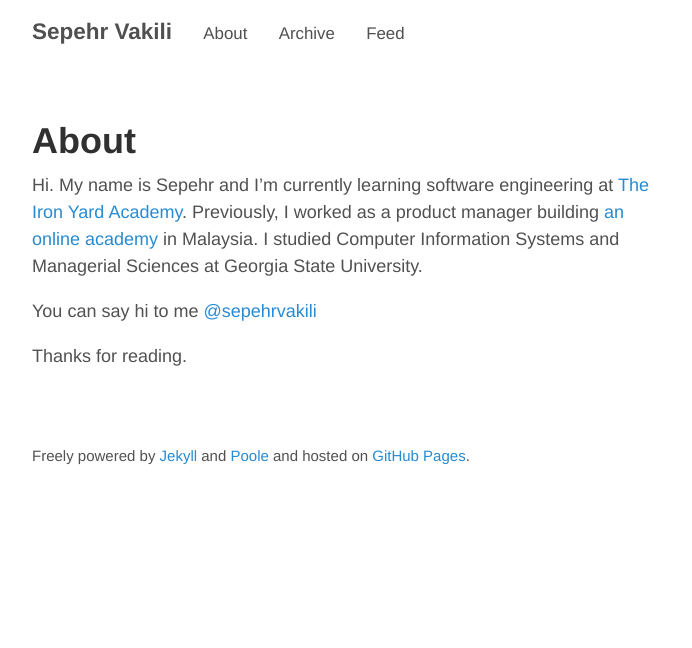
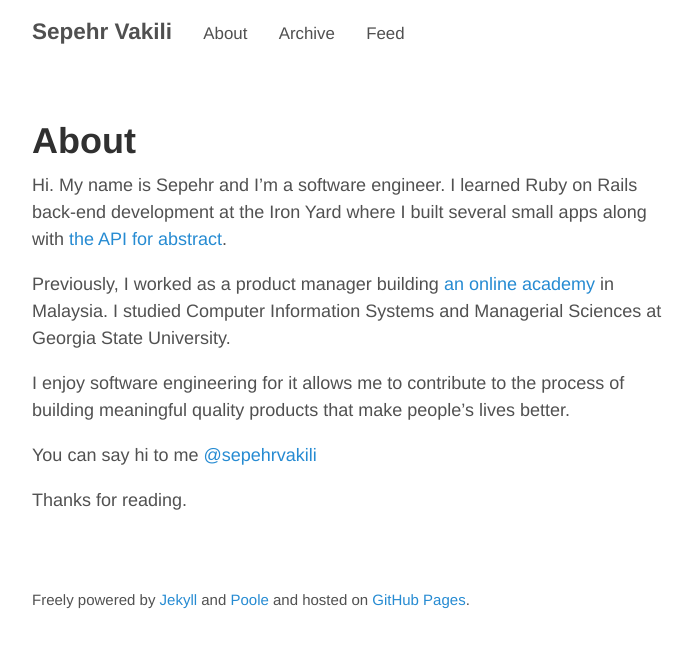
Before and after one commit to heysep/sepehr.github.io, a Jekyll site: the page built from about.md, in a window 1280 px wide. Shown: the top 648 px of the page, without its empty margins (293-985 px from the left). Built offline with Jekyll 4.4.1, drawn with Linux system fonts in a browser that asks for light colours.

Commit message:
Update bio

```diff
--- a/about.md
+++ b/about.md
@@ -3,7 +3,11 @@ layout: page
 title: About
 ---
 
-Hi. My name is Sepehr and I'm currently learning software engineering at [The Iron Yard Academy](http://theironyard.com). Previously, I worked as a product manager building [an online academy](http://mindvalleyacademy.com) in Malaysia. I studied Computer Information Systems and Managerial Sciences at Georgia State University.
+Hi. My name is Sepehr and I'm a software engineer. I learned Ruby on Rails back-end development at the Iron Yard where I built several small apps along with [the API for abstract](https://github.com/sepehrvakili/abstract-be).
+
+Previously, I worked as a product manager building [an online academy](http://mindvalleyacademy.com) in Malaysia. I studied Computer Information Systems and Managerial Sciences at Georgia State University.
+
+I enjoy software engineering for it allows me to contribute to the process of building meaningful quality products that make people's lives better.
 
 You can say hi to me [@sepehrvakili](https://twitter.com/sepehrvakili)
 
```
